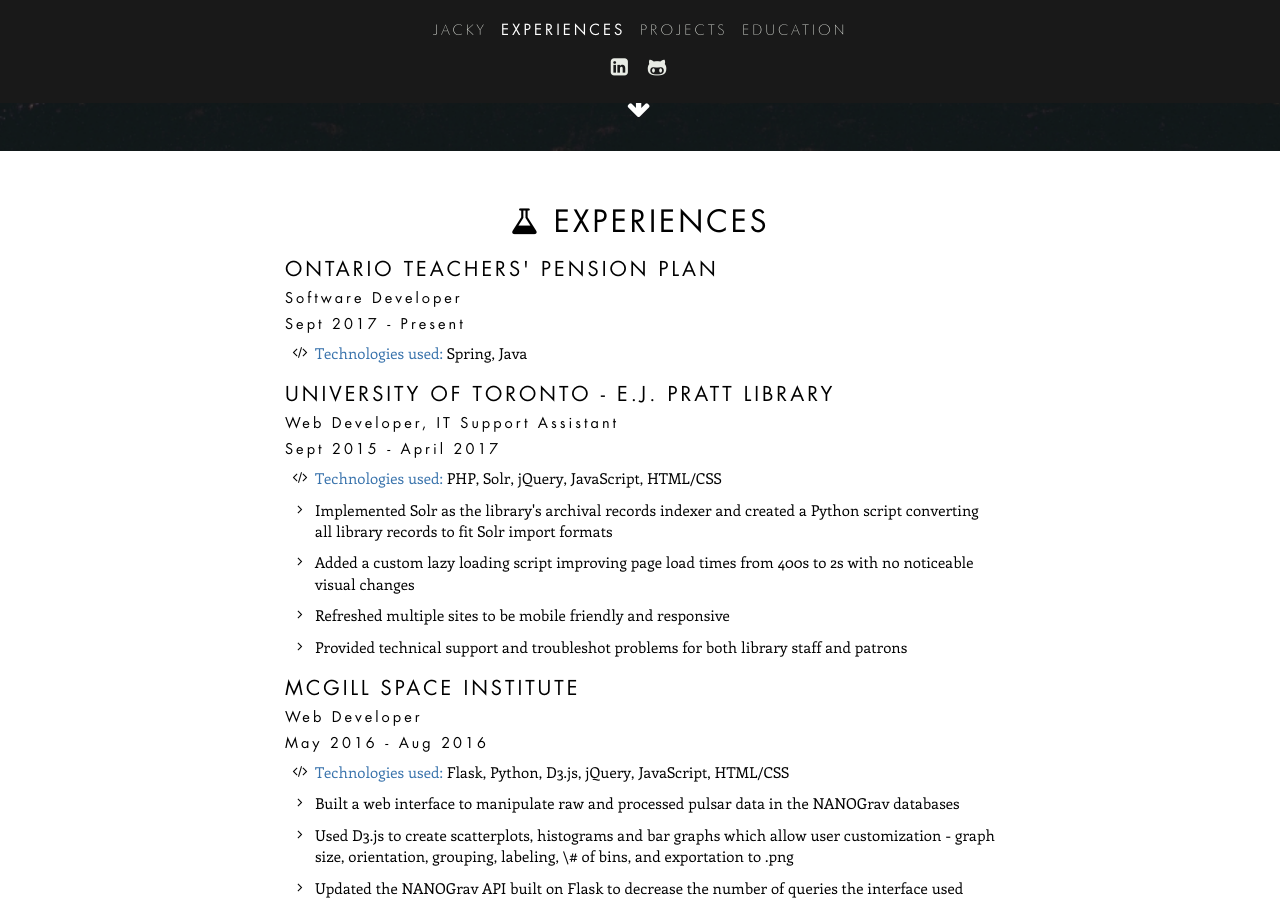
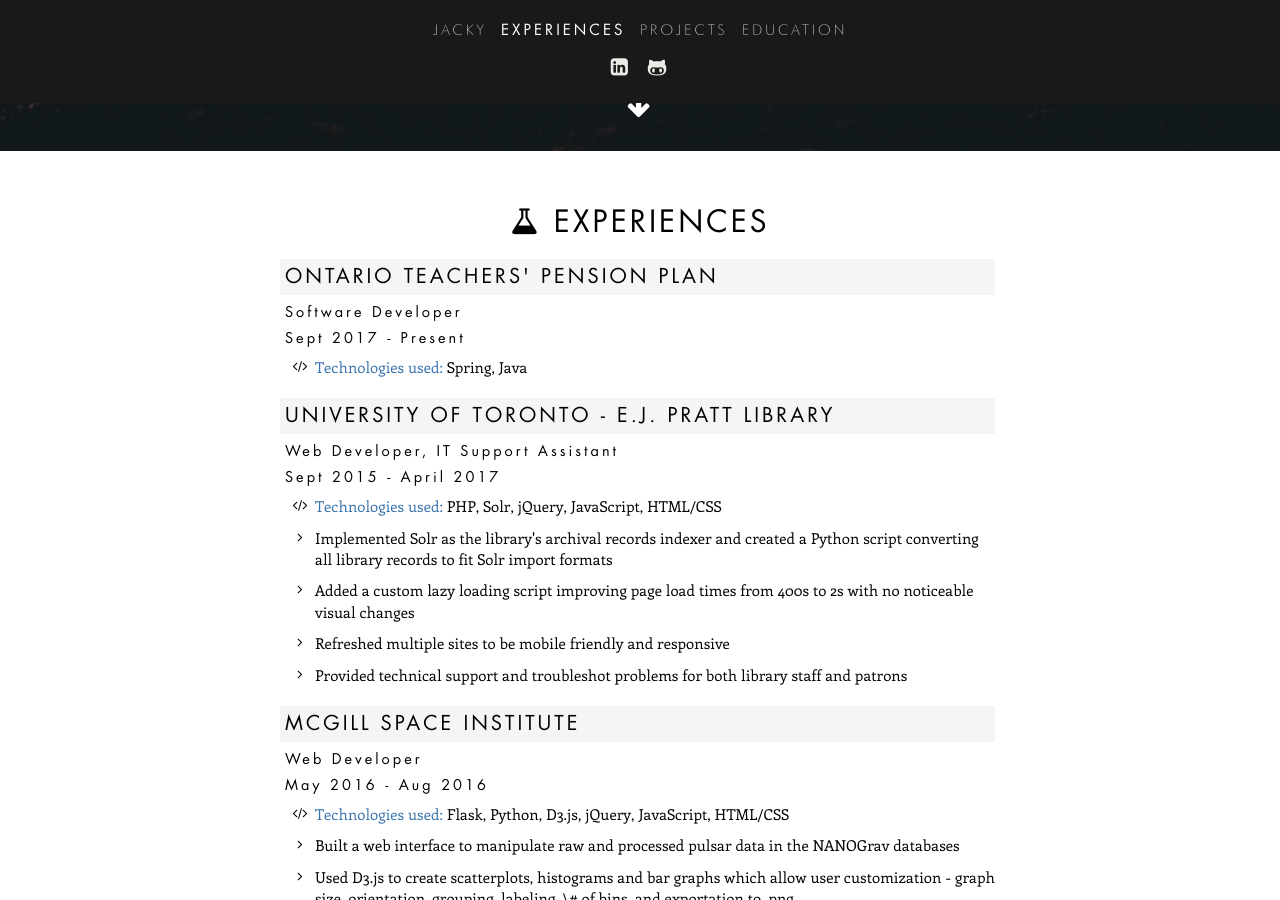
Before and after one commit to Jaacky/jackyvan.com, a Jekyll site: the page built from index.html, in a window 1280 px wide and 900 px high, scrolled down 749 px. Built offline with Jekyll 4.4.1, drawn with Linux system fonts in a browser that asks for light colours.

Commit message:
Adding bg colour to h2 headers

```diff
--- a/css/styles.css
+++ b/css/styles.css
@@ -275,6 +275,12 @@
     text-align: center;
 }
 
+.details h2 {
+    background-color: whitesmoke;
+    padding: 7px 5px;
+    margin-left: -5px;
+}
+
 .details h4 {
     /*color: #3973ac;*/
     text-transform: none;
```
